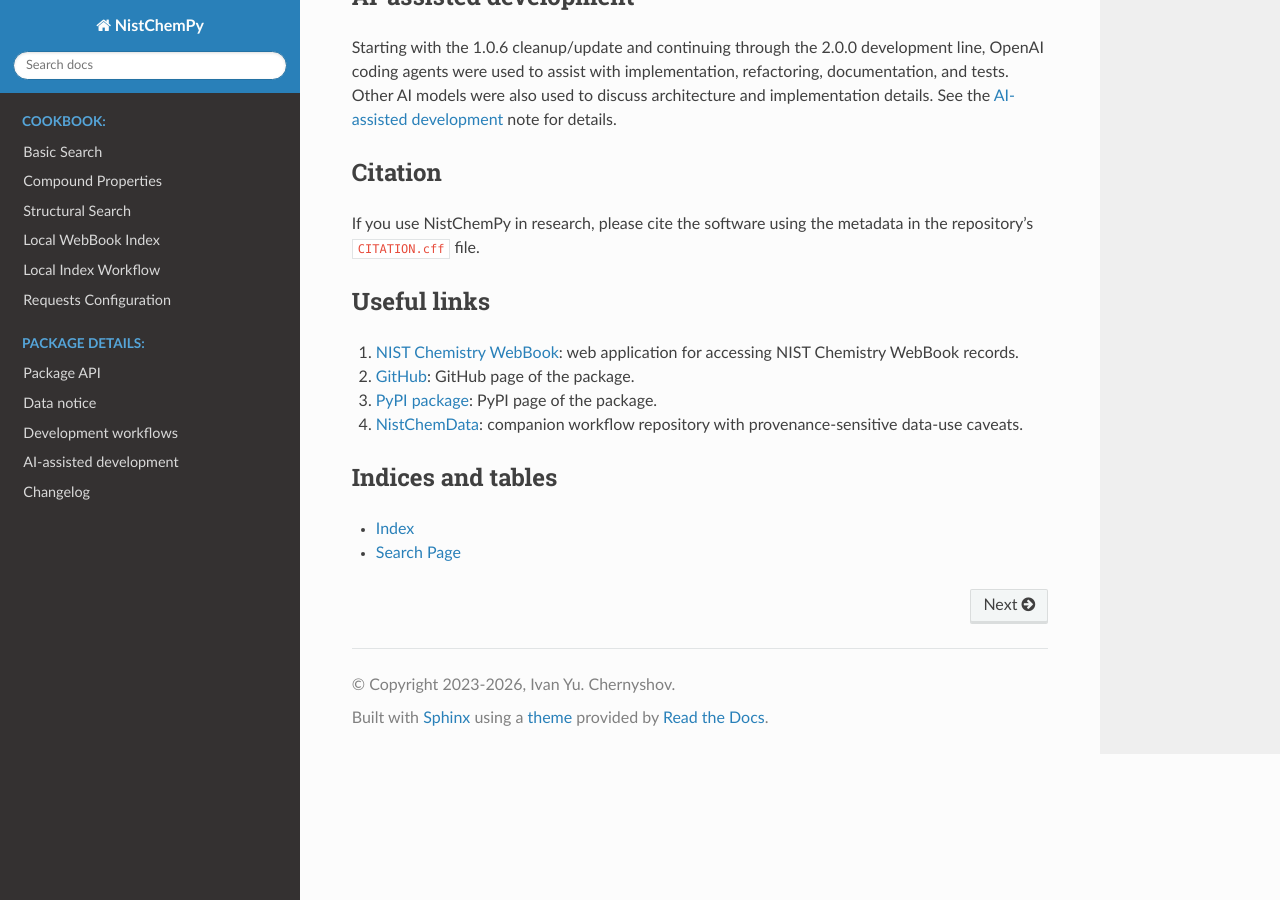
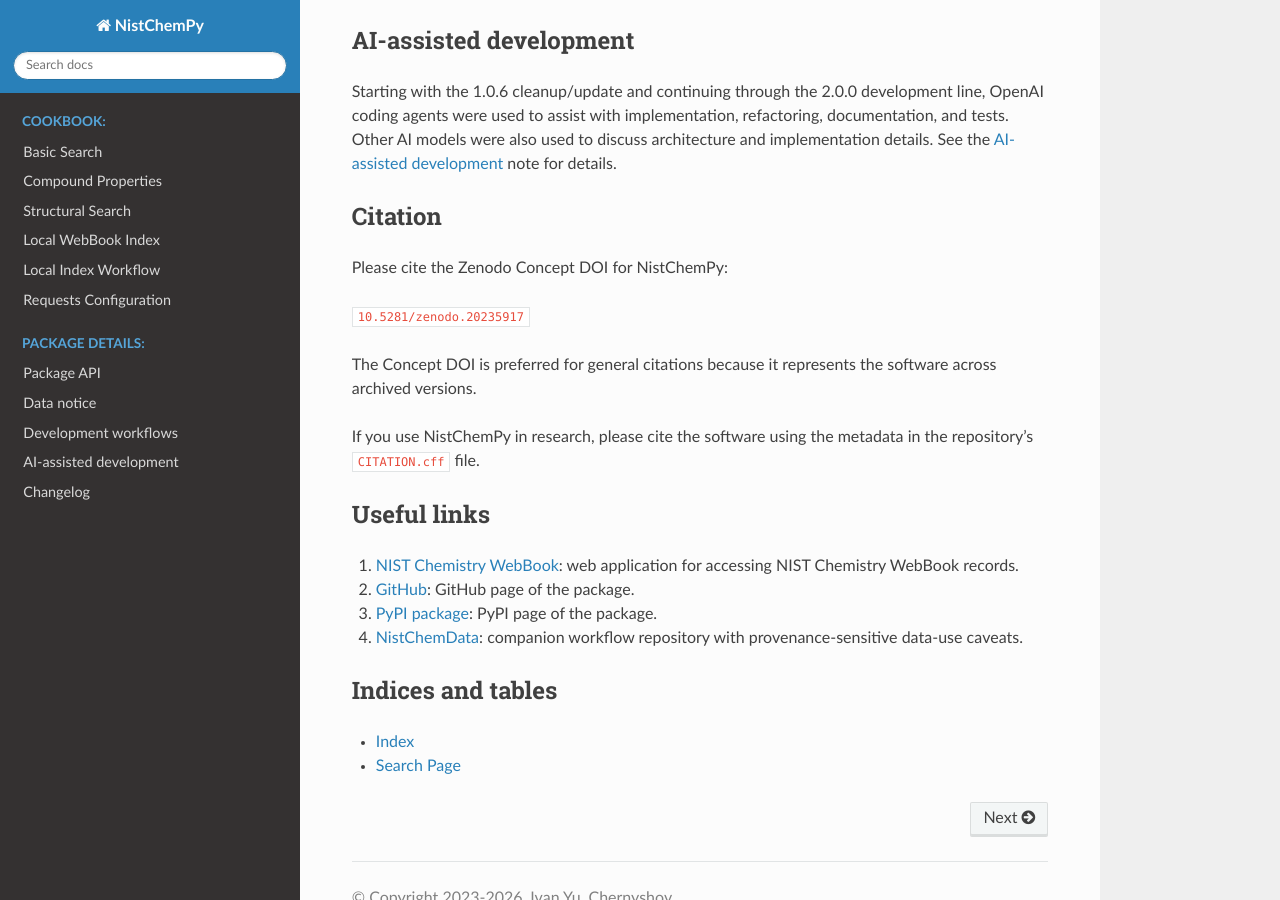
Before and after one commit to IvanChernyshov/NistChemPy, a Sphinx documentation site: the page built from docs/index.rst, in a window 1280 px wide and 900 px high, scrolled down 2227 px. Built offline with Sphinx 7.4.7 and the Read the Docs theme 3.1.0, drawn with Linux system fonts in a browser that asks for light colours.

Commit message:
Add Zenodo concept DOI

```diff
--- a/docs/index.rst
+++ b/docs/index.rst
@@ -1,6 +1,11 @@
 =========================================
 Welcome to the NistChemPy documentation!
 =========================================
+
+.. image:: https://zenodo.org/badge/DOI/10.5281/zenodo.20235917.svg
+   :target: https://doi.org/10.5281/zenodo.20235917
+   :alt: DOI
+
 
 .. toctree::
    :hidden:
@@ -125,6 +130,13 @@ Starting with the 1.0.6 cleanup/update and continuing through the 2.0.0 developm
 Citation
 ========
 
+
+Please cite the Zenodo Concept DOI for NistChemPy:
+
+``10.5281/zenodo.20235917``
+
+The Concept DOI is preferred for general citations because it represents the software across archived versions.
+
 If you use NistChemPy in research, please cite the software using the metadata in the repository's ``CITATION.cff`` file.
 
 
```
Also changed, not shown: README.md (+10 -0 lines), 1 other file.
